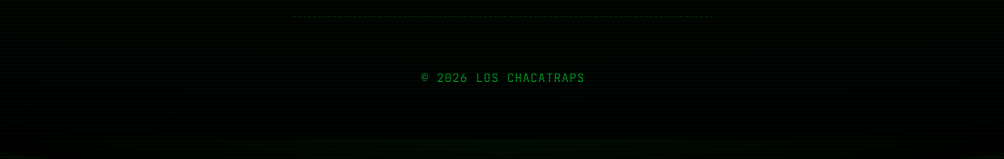
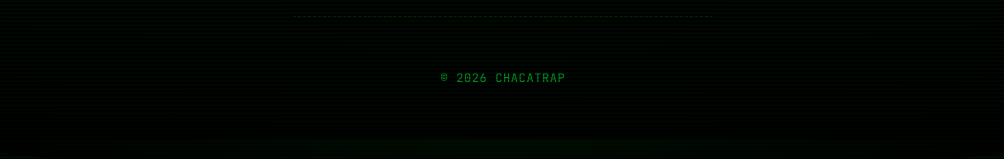
Before and after one commit to FeHa1/web_chacatraps, a React (Vite) app: page / in a window 1280 px wide. Shown: the part 878-1037 px from the top of the page, without its empty margins (137-1141 px from the left). Built offline with nearby package versions, Linux system fonts and the light colour scheme.

Commit message:
cambio titulo

```diff
--- a/src/pages/Home.jsx
+++ b/src/pages/Home.jsx
@@ -55,7 +55,7 @@ export default function Home() {
         ))}
       </nav>
 
-      <p className="home-footer">© {new Date().getFullYear()} LOS CHACATRAPS</p>
+      <p className="home-footer">© {new Date().getFullYear()} CHACATRAP</p>
     </motion.div>
   )
 }
```
